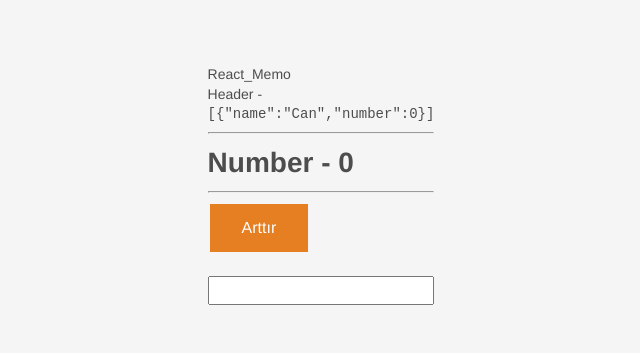
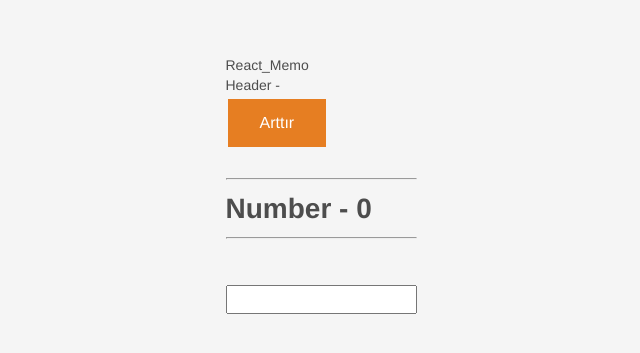
Before and after one commit to ismailcanaydin/hello-react, a React (Create React App) app: page / in a window 1280 px wide. Shown: the part 215-568 px from the top of the page, without its empty margins (319-959 px from the left). Built offline with nearby package versions, Linux system fonts and the light colour scheme.

Commit message:
React-Memo

```diff
--- a/src/components/react-memo/Header.js
+++ b/src/components/react-memo/Header.js
@@ -1,11 +1,13 @@
 import React, { memo } from 'react'
 
-function Header({number, data}) {
+function Header({number, increment}) {
   return (
     <div>Header - {number}
         {console.log('Header Component Re-rendered!')}
         <br />
-        <code>{JSON.stringify(data)}</code>
+        <button className='buton' onClick={increment}>Arttır</button>
+        <br /><br />
+        {/* <code>{JSON.stringify(data)}</code> */}
     </div>
   )
 }
--- a/src/components/react-memo/index.js
+++ b/src/components/react-memo/index.js
@@ -1,35 +1,40 @@
-import React, { useMemo, useState } from 'react'
+import React, { useCallback, useMemo, useState } from 'react'
 import Header from './Header';
 
 function React_Memo() {
     const [number, setNumber] = useState(0);
     const [text, setText] = useState('');
 
-    const data = useMemo(() => {
-        // return {name: 'Can', number}
-        return calculateObject(number);
-    }, [number]);
+    // const data = useMemo(() => {
+    //     // return {name: 'Can', number}
+    //     return calculateObject(number);
+    // }, [number]);
+
+    const increment = useCallback(() => {
+        setNumber((prevState) => prevState + 1 )
+    }, []);
 
     return (
         <div>
             <div>React_Memo</div>
-            <Header data={data} />
+            {/* <Header data={data} /> */}
+            <Header increment={increment} />
 
             <hr />
             <h1>Number - {number}</h1>
             <hr />
-            <button className='buton' onClick={() => { setNumber(number + 1) }}>Arttır</button>
+            {/* <button className='buton' onClick={() => { setNumber(number + 1) }}>Arttır</button> */}
             <br /><br />
             <input value={text} onChange={({target}) => setText(target.value)} />
         </div>
     )
 }
 
-function calculateObject(number) {
-    console.log('Calculating');
-    for(let i=0; i<100000000; i++) {}
-    console.log('Calculating complated!');
-    return [{name: 'Can', number}]
-}
+// function calculateObject(number) {
+//     console.log('Calculating');
+//     for(let i=0; i<100000000; i++) {}
+//     console.log('Calculating complated!');
+//     return [{name: 'Can', number}]
+// }
 
 export default React_Memo
```
